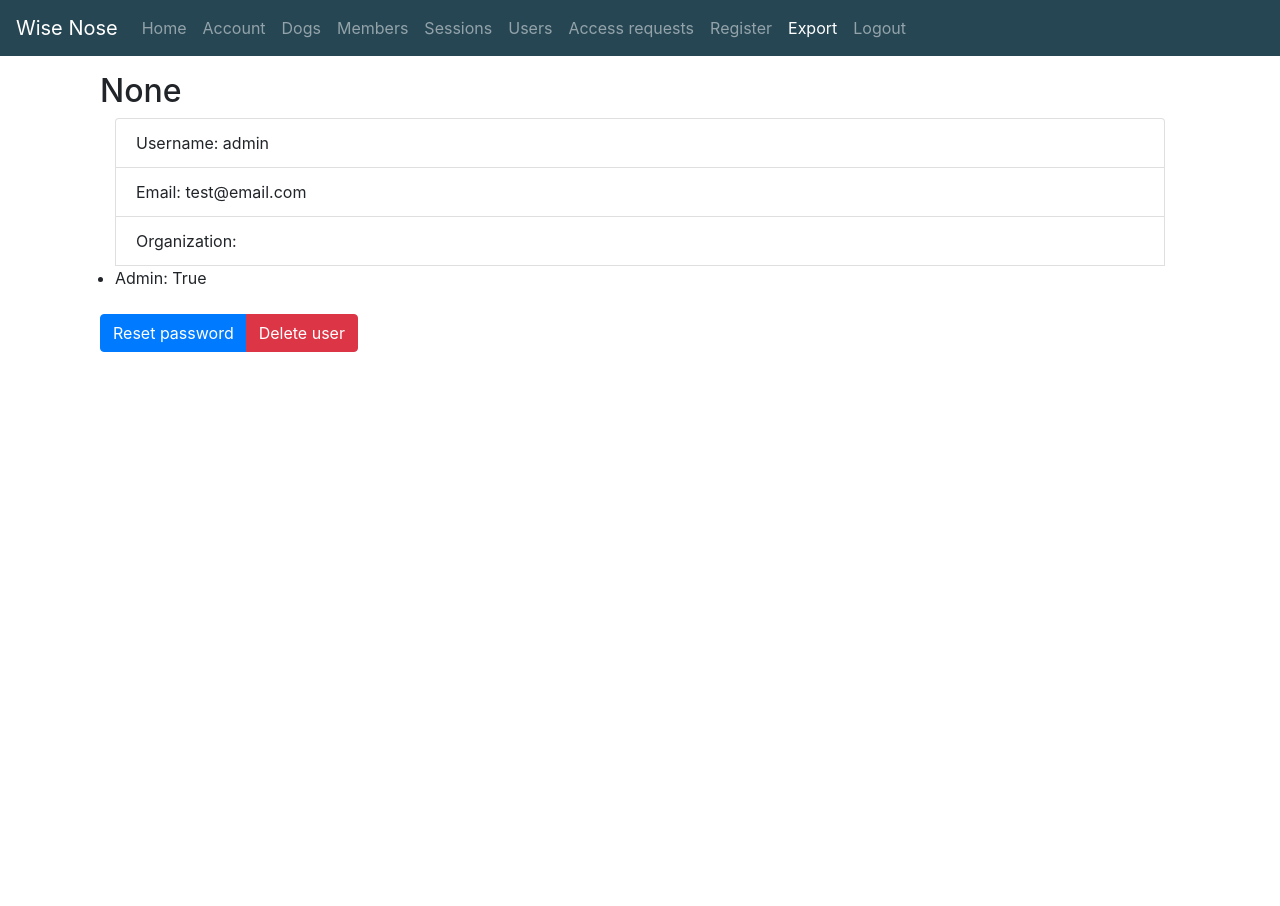
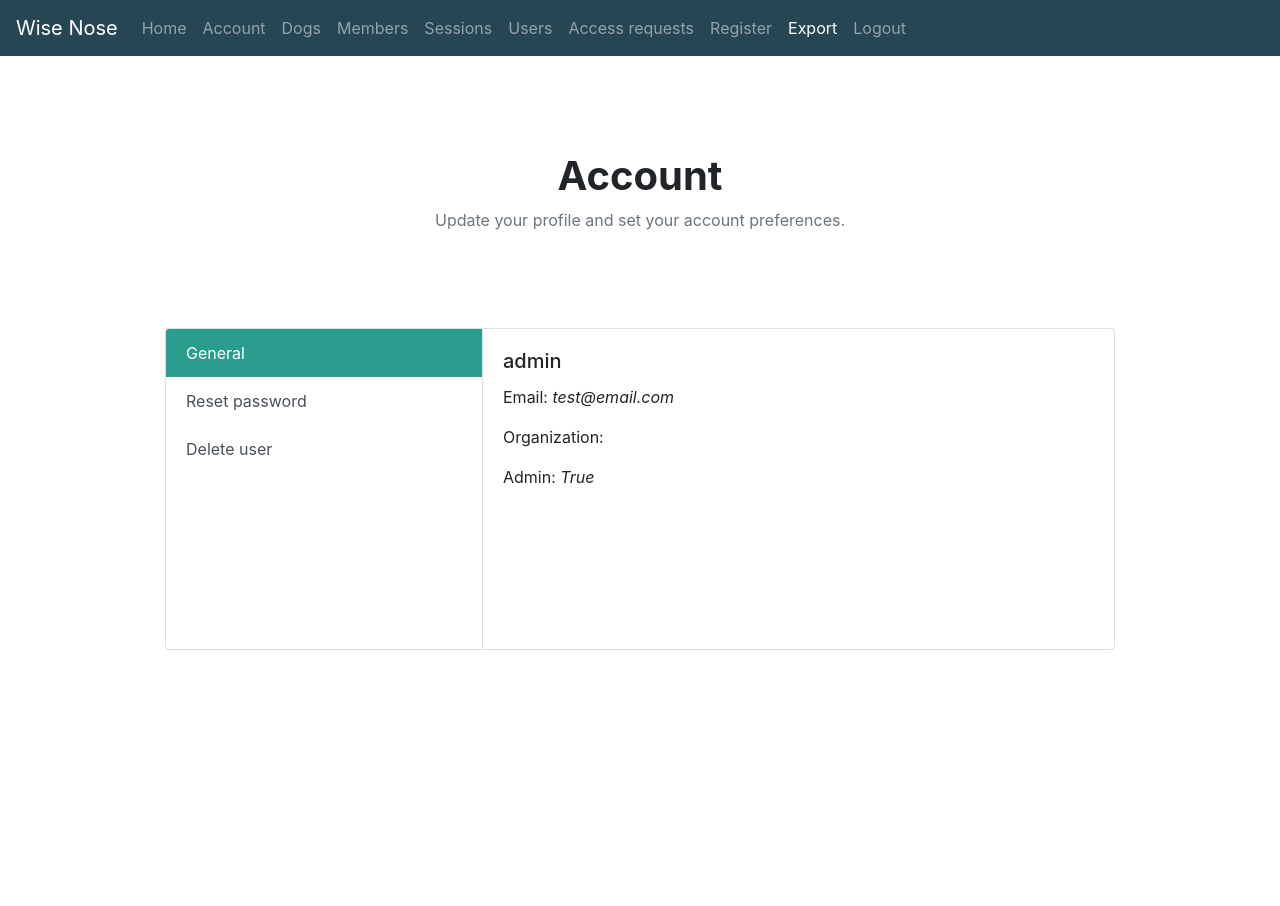
Before and after one commit to aleksilahti/wise-nose-pwa, a Flask app: page /export in a window 1280 px wide. Shown: the top 906 px of the page. Run offline with Flask 2, Linux system fonts and the light colour scheme; the first user in the database is signed in; some libraries are stand-ins or nearby versions.

Commit message:
Add account page

```diff
--- a/static/css/theme.css
+++ b/static/css/theme.css
@@ -350,3 +350,63 @@ So different display format
     bottom: 0;
     font-size: 0.75rem;
 }
+
+/** Account page **/
+
+.account{
+    padding-top: 5rem;
+}
+
+.account .row{
+    justify-content: center;
+}
+
+.account .row:nth-child(2){
+    margin-bottom: 5rem;
+    text-align: center;
+}
+
+.account h1{
+    font-weight: bold;
+}
+
+.account-info-container{
+    padding: 0;
+}
+
+.account-info-container .list-group{
+    border-radius: calc(.25rem - 1px) calc(.25rem - 1px) 0 0 ;
+}
+
+.account-info-container .list-group-item{
+    border: 0;
+}
+
+.account-info-container .col-md-8{
+    min-height: 20rem;
+    border-top: 1px solid rgba(0,0,0,.125);
+}
+@media (min-width: 768px){
+    .account-info-container .list-group{
+        border-radius: calc(.25rem - 1px) 0 0 calc(.25rem - 1px);
+    }
+
+    .account-info-container .col-md-8{
+        border: 0;
+        border-left: 1px solid rgba(0,0,0,.125);
+    }
+}
+
+.account-info-container .list-group-item.active{
+    background-color: #2A9D8F;
+}
+
+.btn.action-user{
+    position: absolute;
+    bottom: 1rem;
+    right: 1rem;
+}
+
+.card-title.username{
+    margin: 0;
+}
--- a/templates/account.html
+++ b/templates/account.html
@@ -1,23 +1,59 @@
 {% extends 'base.html' %}
 
 {% block head %}
+<title>Account</title>
 {% endblock %}
 
 {% block body %}
-<div class="container">
-  <h2 class="page-header">{{ user.name }}</h2>
-  <div class="container">
-    <ul class="list-group">
-      <li class="list-group-item">Username: {{ user.username }}</li>
-      <li class="list-group-item">Email: {{ user.email }}</li>
-      <li class="list-group-item">Organization: {{ user.organization }}</li>
-      <li scope="col">Admin: {{ user.admin }}</li>
-    </ul>
+  <div class="account">
+    <div class="row">
+      <h1>Account</h1>
+    </div>
+    <div class="row">
+      <p class="text-muted">Update your profile and set your account preferences.</p>
+    </div>
+    <div class="row">
+      <div class="card mb-3 col-10 account-info-container" >
+        <div class="row no-gutters">
+          <div class="col-md-4">
+            <div class="list-group" id="list-tab" role="tablist">
+              <a class="list-group-item list-group-item-action active" id="list-general-list" data-toggle="list" href="#list-general" role="tab" aria-controls="general">General</a>
+              <a class="list-group-item list-group-item-action" id="list-reset-pwd-list" data-toggle="list" href="#list-reset-pwd" role="tab" aria-controls="reset-pwd">Reset password</a>
+              <a class="list-group-item list-group-item-action" id="list-delete-user-list" data-toggle="list" href="#list-delete-user" role="tab" aria-controls="delete-user">Delete user</a>
+            </div>
+          </div>
+          <div class="col-md-8">
+            <div class="tab-content" id="nav-tabContent">
+              <div class="tab-pane fade show active" id="list-general" role="tabpanel" aria-labelledby="list-general-list">
+                <div class="card-body">
+                  {% if user.name != none %}
+                    <h5 class="card-title username">{{ user.username }}</h5>
+                    <p class="card-text"><small class="text-muted">Name: {{user.name}}</small></p>
+                  {% else %}
+                    <h5 class="card-title">{{ user.username }}</h5>
+                  {% endif %}
+                  <p class="card-text">Email:<span class="font-italic"> {{ user.email }}</span></p>
+                  <p class="card-text">Organization:<span class="font-italic"> {{ user.organization }}</span></p>
+                  <p class="card-text">Admin:<span class="font-italic"> {{ user.admin }}</span></p>
+                </div>
+              </div>
+              <div class="tab-pane fade" id="list-reset-pwd" role="tabpanel" aria-labelledby="list-reset-pwd-list">
+                <div class="card-body">
+                  <h5 class="card-title">Reset password</h5>
+                  <a href="{{ url_for('change_pw', user_id=user.id) }}" class="btn btn-primary action-user">Reset password</a>
+                </div>
+              </div>
+              <div class="tab-pane fade" id="list-delete-user" role="tabpanel" aria-labelledby="list-delete-user-list">
+                <div class="card-body">
+                  <h5 class="card-title">Delete User</h5>
+                  <p class="card-text">Delete your account and all the data associated permanently.</p>
+                  <a href="{{ url_for('delete_user', user_id=user.id) }}" class="btn btn-danger action-user">Delete user</a>
+                </div>
+              </div>
+            </div>
+          </div>
+        </div>
+      </div>
+    </div>
   </div>
-  <br>
-  <div class="btn-group">
-    <a type="button" href="{{ url_for('change_pw', user_id=user.id) }}" class="btn btn-primary">Reset password</a>
-    <a type="button" href="{{ url_for('delete_user', user_id=user.id) }}" class="btn btn-danger">Delete user</a>
-  </div>
-</div>
 {% endblock %}
--- a/templates/dogs.html
+++ b/templates/dogs.html
@@ -1,7 +1,7 @@
 {% extends 'base.html' %}
 
 {% block head %}
-<title>Wise Nose | Dogs</title>
+<title>Dogs</title>
 {% endblock %}
 
 {% block body %}
--- a/templates/members.html
+++ b/templates/members.html
@@ -1,7 +1,7 @@
 {% extends 'base.html' %}
 
 {% block head %}
-<title>Wise Nose | Members</title>
+<title>Members</title>
 {% endblock %}
 
 {% block body %}
```
